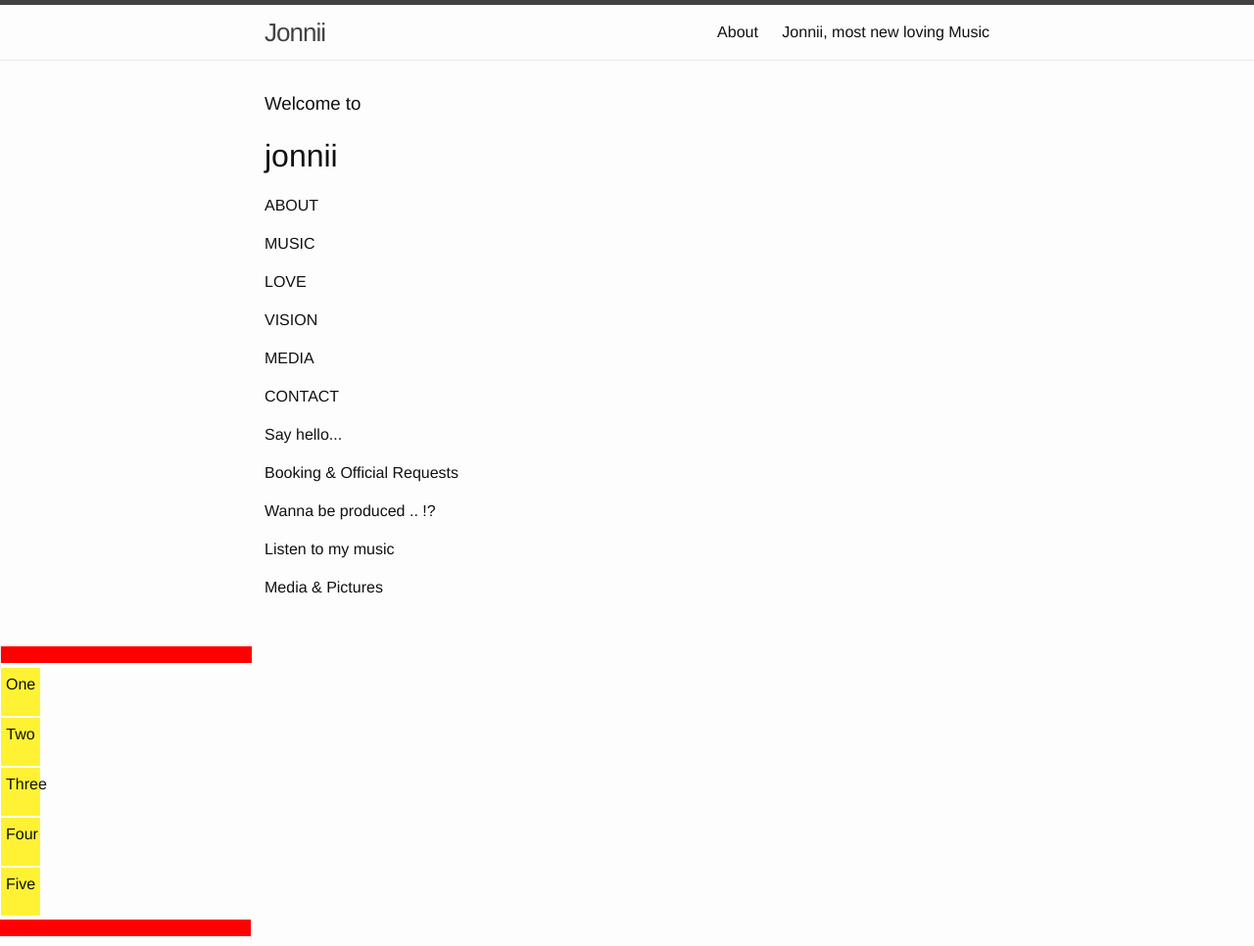
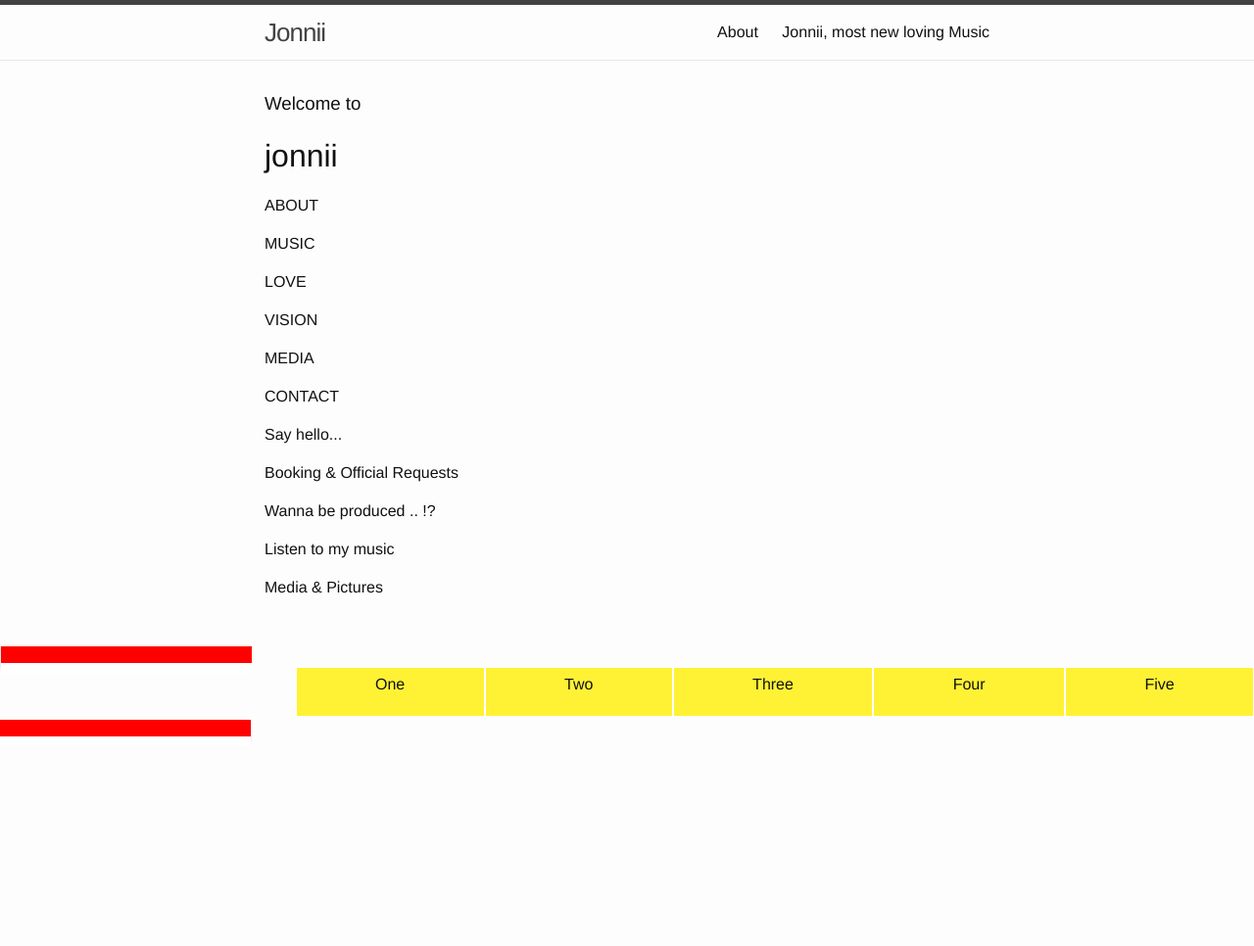
Before and after one commit to ValleHD/ValleHD.github.io, a Jekyll site: the page built from index.html, in a window 1280 px wide. Shown: the whole page at 98% size. Built offline with Jekyll 4.4.1, drawn with Linux system fonts in a browser that asks for light colours; after the commit the page ends 900 px from its top, so only the background shows below that.

Commit message:
Update _layout.scss

```diff
--- a/_sass/_layout.scss
+++ b/_sass/_layout.scss
@@ -115,13 +115,30 @@
 }
 
 .icon {
-    width: 30px;
-    display: inline;
     background-color: #FFF234;
     border: 1px solid #FFFFFF;
     padding: 5px;
 }
 
+.a {
+    grid-column: 3;
+}
+
+.b {
+    grid-column: 4;
+}
+
+.c {
+    grid-column: 5;
+}
+
+.d {
+    grid-column: 6;
+}
+
+.e {
+    grid-column: 7;
+}
 
 
 
```
